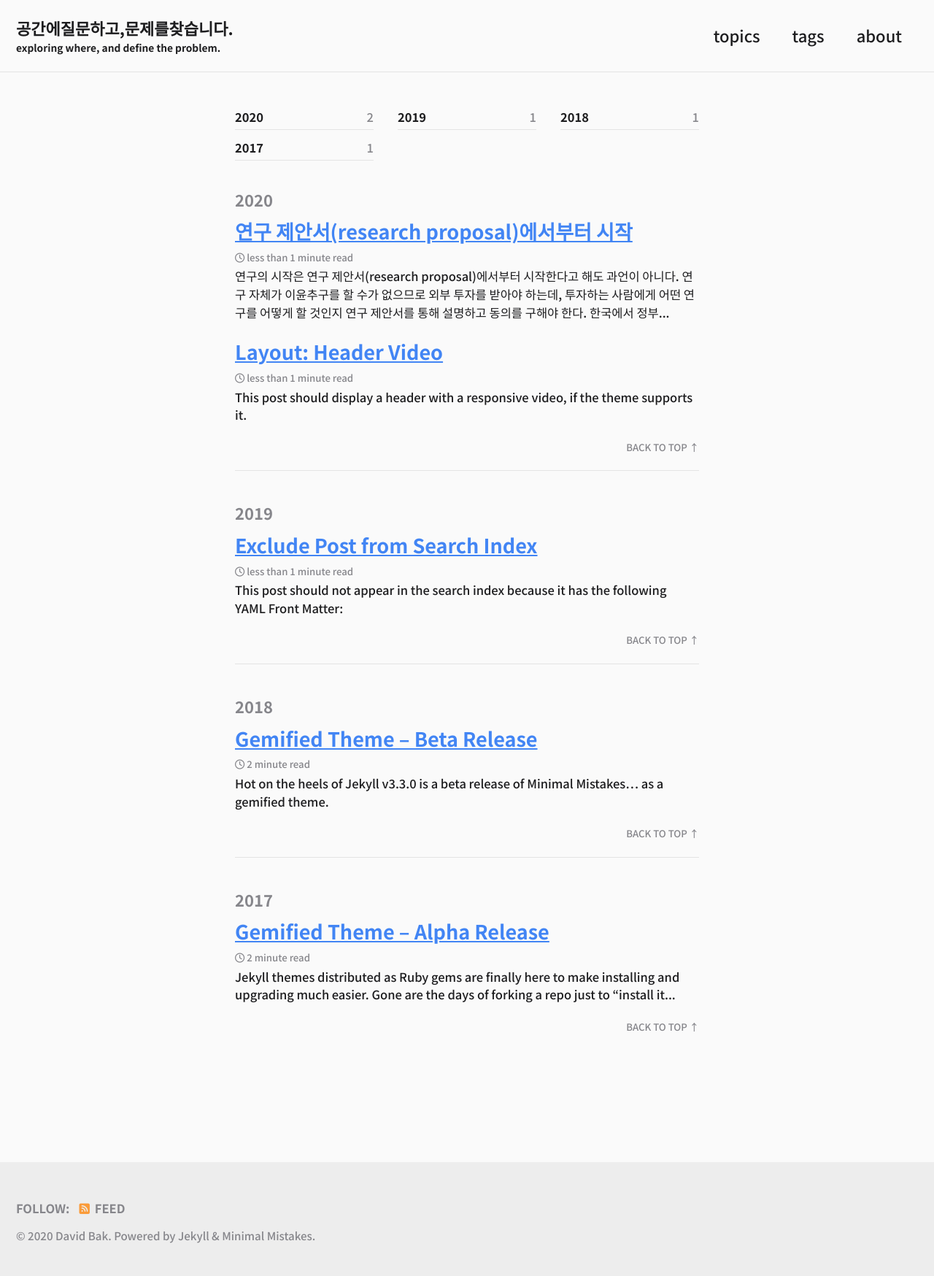
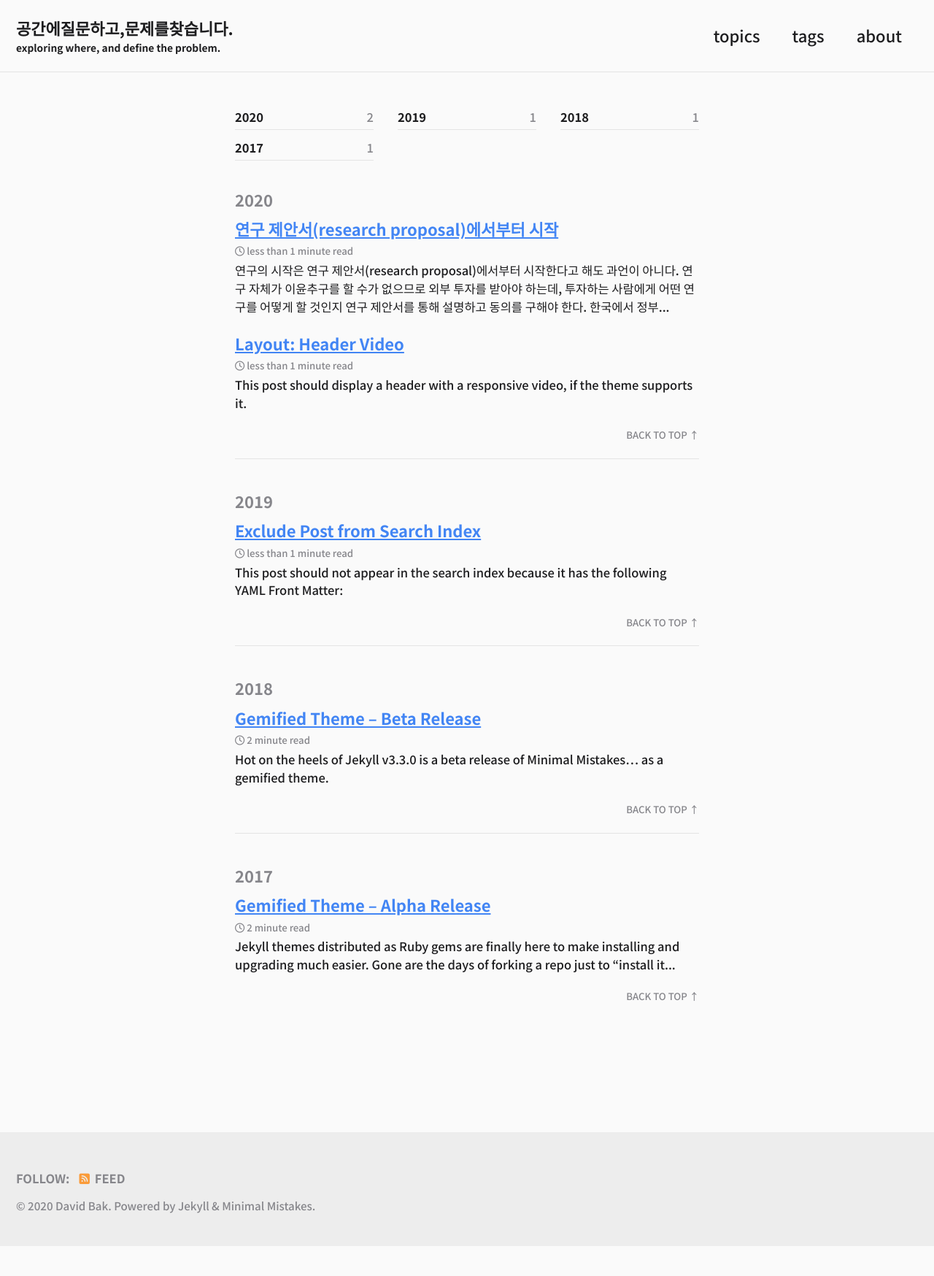
Before and after one commit to epplemint/epplemint.github.io, a Jekyll site: the page built from index.html, in a window 1280 px wide. Shown: the whole page at 73% size. Built offline with Jekyll 4.4.1, drawn with Linux system fonts in a browser that asks for light colours; cached includes are drawn as plain includes; nearby versions of some CDN libraries; the list of posts is cut into pages by our own code; after the commit the page ends 1707 px from its top, so only the background shows below that.

Commit message:
Update _variables.scss

```diff
--- a/_sass/minimal-mistakes/_variables.scss
+++ b/_sass/minimal-mistakes/_variables.scss
@@ -37,9 +37,9 @@ $caption-font-family: $serif !default;
 //$type-size-1: 2.441em !default; // ~39.056px
 //$type-size-2: 1.953em !default; // ~31.248px
 //$type-size-3: 1.563em !default; // ~25.008px
-$type-size-1: 2.2em !default; // ~39.056px
-$type-size-2: 1.8em !default; // ~31.248px
-$type-size-3: 1.45em !default; // ~25.008px
+$type-size-1: 1em !default; // ~39.056px
+$type-size-2: 1em !default; // ~31.248px
+$type-size-3: 1em !default; // ~25.008px
 $type-size-4: 1.25em !default; // ~20px
 $type-size-5: 1em !default; // ~16px
 $type-size-6: 0.75em !default; // ~12px
@@ -49,8 +49,8 @@ $type-size-8: 0.625em !default; // ~10px
 /* headline scale */
 //$h-size-1: 1.563em !default; // ~25.008px
 //$h-size-2: 1.25em !default; // ~20px
-$h-size-1: 1.45em !default; // ~25.008px
-$h-size-2: 1.23em !default; // ~20px
+$h-size-1: 1em !default; // ~25.008px
+$h-size-2: 1em !default; // ~20px
 $h-size-3: 1.125em !default; // ~18px
 $h-size-4: 1.0625em !default; // ~17px
 $h-size-5: 1.03125em !default; // ~16.5px
```
